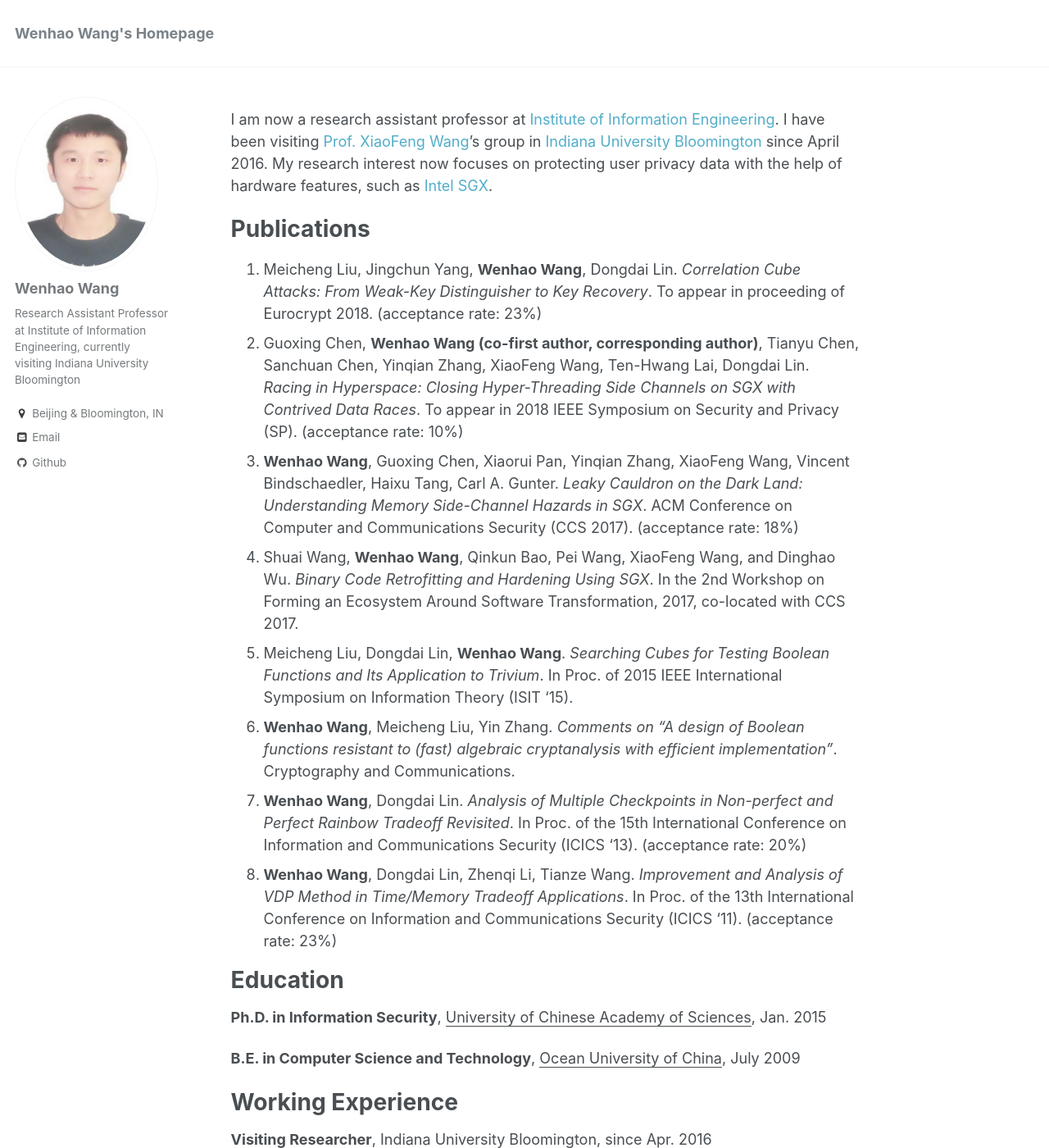
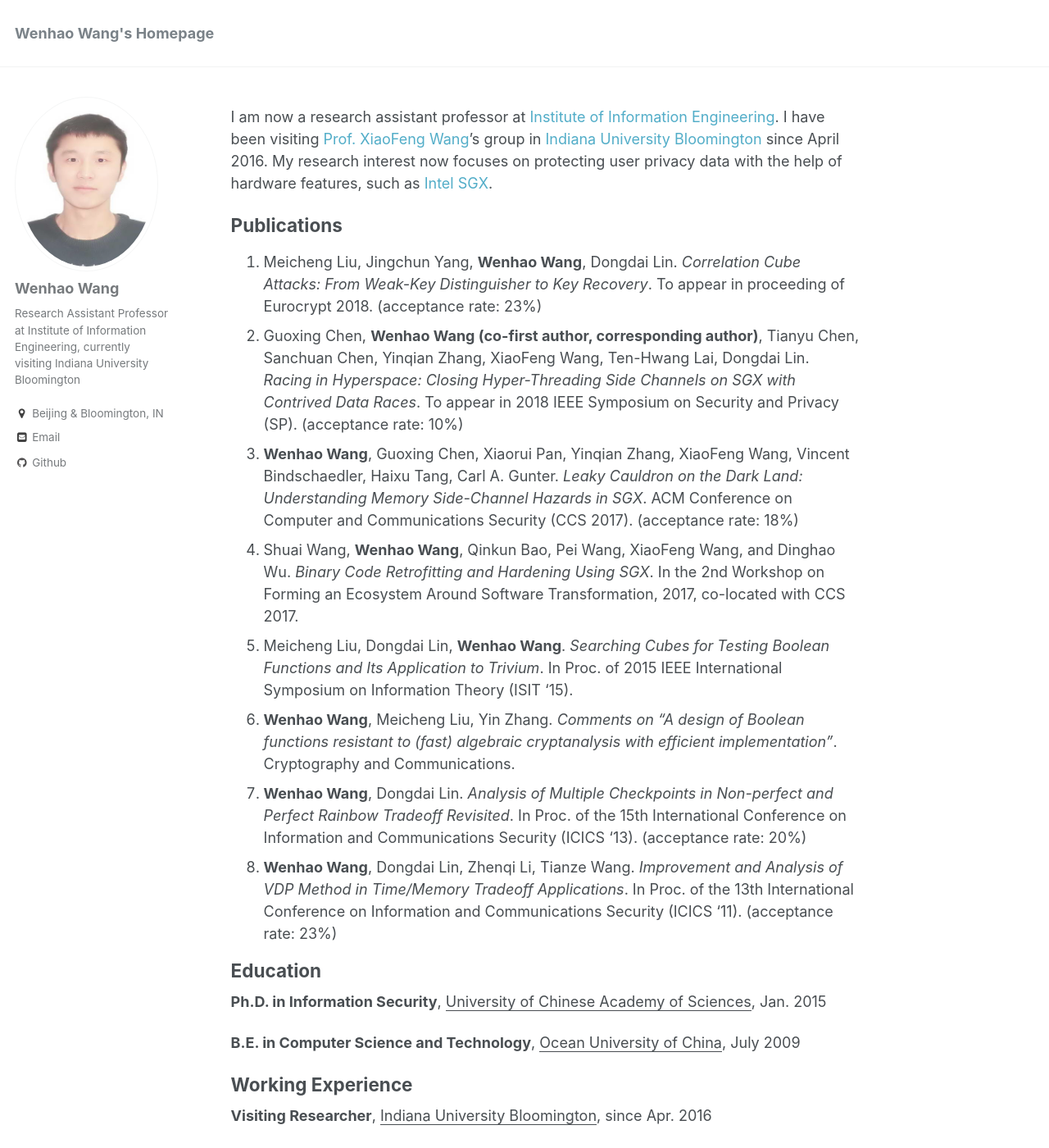
Before and after one commit to wenhao19/heartever.github.io, a Jekyll site: the page built from _pages/about.md, in a window 1280 px wide and 1400 px high. Shown: the whole window at 82% size. Built offline with Jekyll 4.4.1, drawn with Linux system fonts in a browser that asks for light colours.

Commit message:
Update _base.scss

```diff
--- a/_sass/_base.scss
+++ b/_sass/_base.scss
@@ -24,15 +24,15 @@
 
 h1 {
   margin-top: 0;
-  font-size: $type-size-3;
+  font-size: $type-size-4;
 }
 
 h2 {
-  font-size: $type-size-4;
+  font-size: $type-size-5;
 }
 
 h3 {
-  font-size: $type-size-5;
+  font-size: $type-size-6;
 }
 
 h4 {
```
